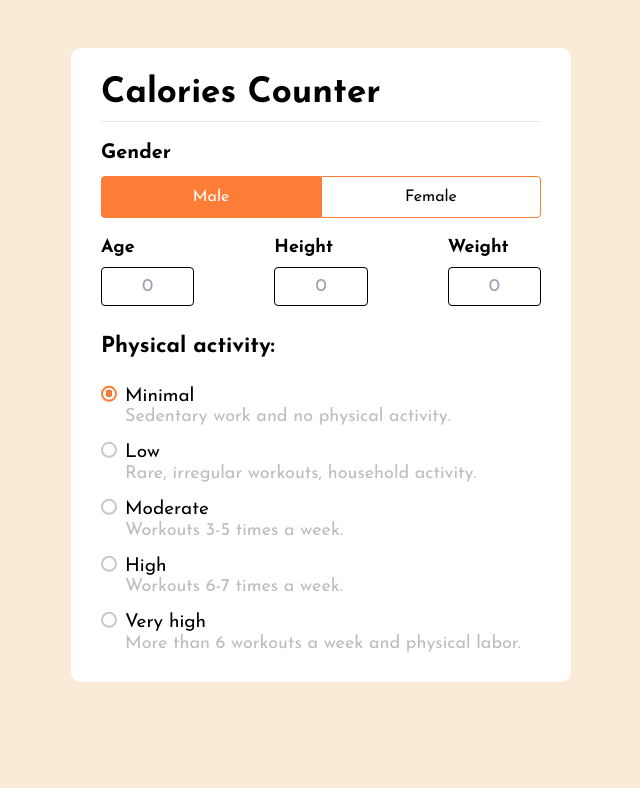
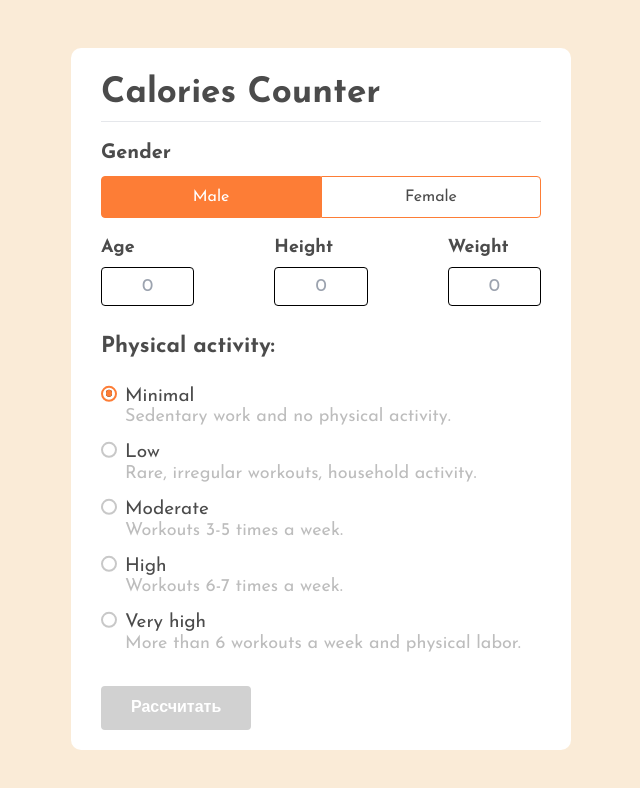
Before and after one commit to zaynlannister/calories-counter, a React (Vite) app: page / in a window 1280 px wide. Shown: the top 788 px of the page, without its empty margins (319-959 px from the left). Built offline with nearby package versions, Linux system fonts and the light colour scheme.

Commit message:
feat: complete results section

```diff
--- a/src/App.tsx
+++ b/src/App.tsx
@@ -2,7 +2,7 @@ import CalculatorApp from "./components/CalculatorApp";
 
 const App = () => {
   return (
-    <div className="flex justify-center mt-12">
+    <div className="flex flex-col items-center mt-12">
       <CalculatorApp />
     </div>
   );
--- a/src/components/CalculatorApp.tsx
+++ b/src/components/CalculatorApp.tsx
@@ -1,11 +1,11 @@
-import React from "react";
+import React, { ChangeEvent } from "react";
 import styled from "styled-components";
 import CustomInput from "./CustomInput";
 import ActivityComponents from "./ActivityComponents";
 
 const genders = [
-  { name: "Male", id: "male" },
-  { name: "Female", id: "female" },
+  { name: "Male", id: "male", number: 5 },
+  { name: "Female", id: "female", number: -161 },
 ];
 
 const CalculatorApp = () => {
@@ -14,29 +14,64 @@ const CalculatorApp = () => {
   const [height, setHeight] = React.useState<number>(0);
   const [weight, setWeight] = React.useState<number>(0);
   const [currentActivity, setActivity] = React.useState<number>(1.2);
+  const [isAllowed, setIsAllowed] = React.useState<boolean>(false);
 
-  console.log(currentActivity);
+  const [caloriesNorm, setCaloriesNorm] = React.useState<number>(0);
+  const [caloriesMinimal, setCaloriesMinimal] = React.useState<number>(0);
+  const [caloriesMaximal, setCaloriesMaximal] = React.useState<number>(0);
 
   const handleGender = (gender: string) => {
     setGender(gender);
   };
 
-  const handleAge = (event: React.FocusEvent<HTMLInputElement>) => {
+  const handleAge = (event: ChangeEvent<HTMLInputElement>) => {
     let value = event.target.value;
     setAge(parseInt(value));
   };
 
-  const handleHeight = (event: React.FocusEvent<HTMLInputElement>) => {
+  const handleHeight = (event: ChangeEvent<HTMLInputElement>) => {
     let value = event.target.value;
     setHeight(parseInt(value));
   };
 
-  const handleWeight = (event: React.FocusEvent<HTMLInputElement>) => {
+  const handleWeight = (event: ChangeEvent<HTMLInputElement>) => {
     let value = event.target.value;
     setWeight(parseInt(value));
   };
+
+  const getGenderNumber = () => {
+    const genderObject = genders.find((item) => item.id === gender);
+    if (genderObject) {
+      return genderObject?.number;
+    } else {
+      return 0;
+    }
+  };
+
+  const submitCount = () => {
+    if (isAllowed) {
+      const norm = 10 * weight + 6.25 * height - 5 * age + getGenderNumber();
+
+      setCaloriesNorm(Math.round(norm * currentActivity));
+      setCaloriesMinimal(Math.round(norm * currentActivity * 0.85));
+      setCaloriesMaximal(Math.round(norm * currentActivity * 1.15));
+    }
+  };
+
+  const isReadyToCount = () => {
+    if (age && height && weight) {
+      setIsAllowed(true);
+    } else {
+      setIsAllowed(false);
+    }
+  };
+
+  React.useEffect(() => {
+    isReadyToCount();
+  }, [age, height, weight]);
   return (
     <StyledCalculator>
+      <div className="bg-white py-[20px] px-[30px] rounded-[10px]">
         <p className="font-bold text-[35px] border-b mb-4">Calories Counter</p>
         <div>
           <div className="gender">
@@ -60,7 +95,7 @@ const CalculatorApp = () => {
               <p className="input-content__title">Age</p>
               <CustomInput
                 value={age}
-              onBlur={handleAge}
+                onInput={handleAge}
                 type="text"
                 id="age"
                 name="age"
@@ -73,7 +108,7 @@ const CalculatorApp = () => {
               <p className="input-content__title">Height</p>
               <CustomInput
                 value={height}
-              onBlur={handleHeight}
+                onInput={handleHeight}
                 type="text"
                 id="age"
                 name="age"
@@ -86,7 +121,7 @@ const CalculatorApp = () => {
               <p className="input-content__title">Weight</p>
               <CustomInput
                 value={weight}
-              onBlur={handleWeight}
+                onInput={handleWeight}
                 type="text"
                 id="age"
                 name="age"
@@ -97,15 +132,46 @@ const CalculatorApp = () => {
             </div>
           </div>
           <ActivityComponents setActivity={setActivity} />
+          <div className="mt-6">
+            <button
+              onClick={submitCount}
+              className={`count-btn primary-button ${
+                !isAllowed ? "disabled" : ""
+              }`}
+            >
+              Рассчитать
+            </button>
           </div>
+        </div>
+      </div>
+      {caloriesNorm && caloriesMinimal && caloriesMaximal ? (
+        <div className="bg-white py-[20px] px-[30px] rounded-[10px] mt-4">
+          <p className="text-[#fd7d36] font-bold text-[24px]">
+            Your calories norm
+          </p>
+          <div className="flex flex-col gap-2 mt-4">
+            <div>
+              <p className="text-[18px] font-[600]">
+                Weight maintenance: {caloriesNorm} kcal
+              </p>
+            </div>
+            <div className="text-[18px] font-[600]">
+              <p>Weight loss: {caloriesMinimal} kcal</p>
+            </div>
+            <div className="text-[18px] font-[600]">
+              <p>Weight gain: {caloriesMaximal} kcal</p>
+            </div>
+          </div>
+        </div>
+      ) : (
+        ""
+      )}
     </StyledCalculator>
   );
 };
 
 const StyledCalculator = styled.div`
   width: 500px;
-  background-color: #fff;
-  padding: 20px 30px;
   border-radius: 10px;
 
   .input-content__title {
@@ -113,6 +179,11 @@ const StyledCalculator = styled.div`
     font-size: 18px;
     margin-bottom: 6px;
   }
+
+  .count-btn.disabled {
+    background-color: #d1d1d1;
+    cursor: not-allowed;
+  }
 `;
 
 export default CalculatorApp;
--- a/src/index.css
+++ b/src/index.css
@@ -7,9 +7,21 @@
   margin: 0;
   padding: 0;
   box-sizing: border-box;
+  transition: 200ms all;
 }
 
 body {
   font-family: "Josefin Sans", sans-serif;
   background-color: antiquewhite;
+  color: #4b4b4b;
 }
+
+.primary-button {
+  border: none;
+  outline: none;
+  background-color: #fd7d36;
+  padding: 10px 30px;
+  color: #fff;
+  font-weight: 600;
+  border-radius: 4px;
+}
```
Lines whose indentation alone changed are shown as unchanged.
